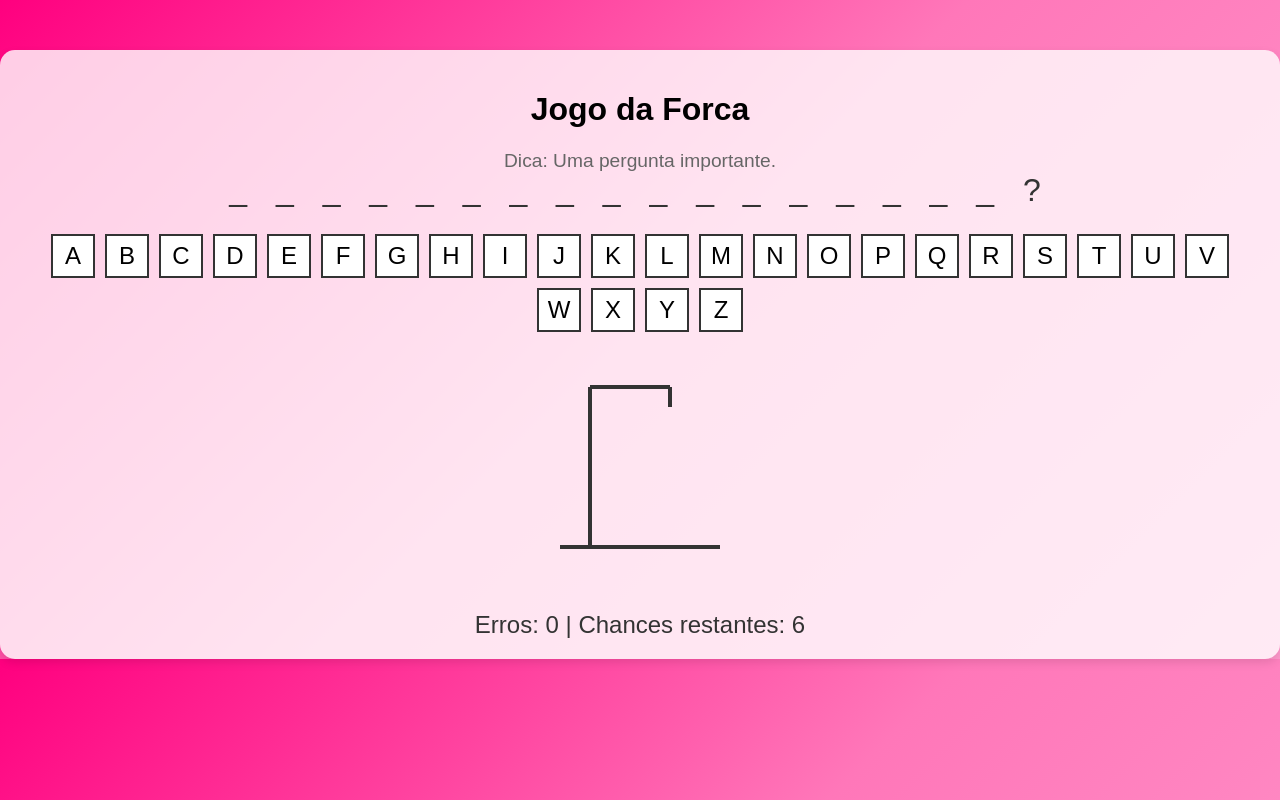
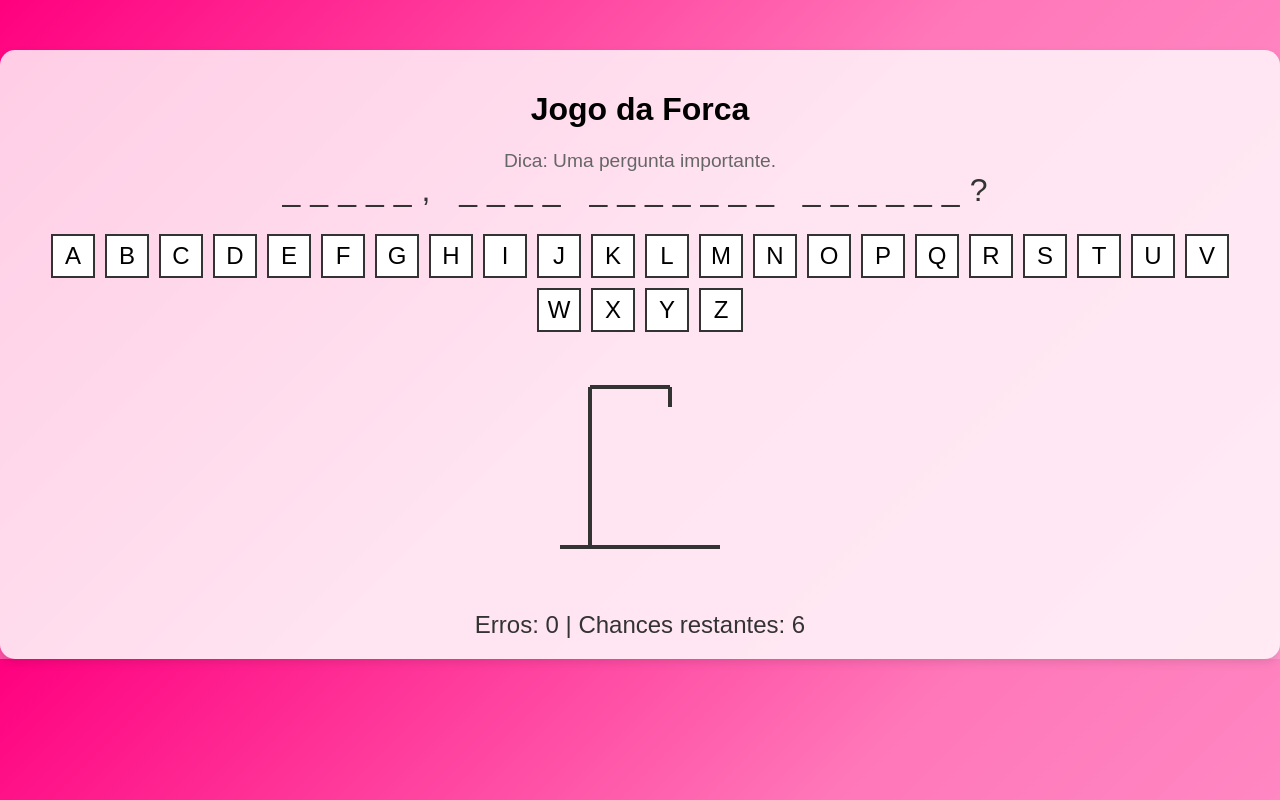
Before and after one commit to umrodrigues/jogo-da-forca, a plain HTML site: page index.html in a window 1280 px wide. Drawn offline with Linux system fonts and the light colour scheme.

Commit message:
fix: add name message

```diff
--- a/index.html
+++ b/index.html
@@ -11,7 +11,7 @@
 <div id="game-container">
     <h1>Jogo da Forca</h1>
     <div id="hint">Dica: Uma pergunta importante.</div>
-    <div id="word">_ _ _ _   _ _ _ _ _ _ _   _ _ _ _ _ _ _ ?</div>
+    <div id="word">_ _ _ _ _  _ _ _ _   _ _ _ _ _ _ _   _ _ _ _ _ _ _ ?</div>
     <div id="letters"></div>
     <canvas id="hangman" width="200" height="200"></canvas>
     <div id="result"></div>
@@ -27,8 +27,8 @@
     <audio id="celebration-sound" src="sounds/wearethechampions.mp3"></audio>
 </div>
 <script>
-const selectedWord = "QUER NAMORAR COMIGO?".replace(/ /g, "");
-const specialCharacters = ["?", "!"];
+const selectedWord = "CAROL, QUER NAMORAR COMIGO?".replace(/ /g, "");
+const specialCharacters = ["?", "!", ","];
 let remainingGuesses = 6;
 let guessedLetters = [];
 let mistakes = 0;
@@ -104,11 +104,12 @@ function drawHangmanPart(part) {
 }
 
 function updateWordDisplay() {
-    let display = "QUER NAMORAR COMIGO?".split("").map(letter =>
+    let display = "CAROL, QUER NAMORAR COMIGO?".split("").map(letter =>
         letter === " " || specialCharacters.includes(letter) ? letter : (guessedLetters.includes(letter) ? letter : "_")
-    ).join(" ");
+    ).join("");
     wordDisplay.textContent = display;
 }
+
 
 function updateErrorsDisplay() {
     errorsDisplay.textContent = `Erros: ${mistakes} | Chances restantes: ${remainingGuesses}`;
```
